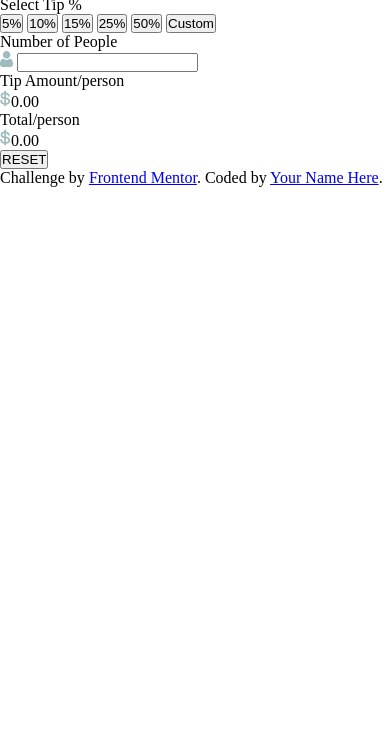
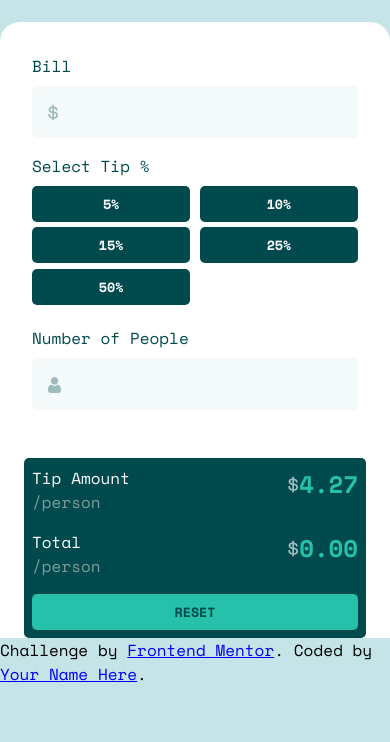
Before and after one commit to JulianIfesiokwu/Tip-Calculator, a plain HTML site: page index.html in a window 390 px wide. Shown: the part 102-844 px from the top of the page. Drawn offline with nearby package versions, Linux system fonts and the light colour scheme.

Commit message:
mobile view completed

```diff
--- a/index.html
+++ b/index.html
@@ -11,8 +11,11 @@
 <body>
 
   <div class="container">
+
+    <header>
+      <span><img class="logo" src="./images/logo.svg" alt="logo"></span>
+    </header>
     <main>
-      <span><img src="./images/logo.svg" alt="logo"></span>
 
       <section class="calculator">
         <div class="input">
@@ -27,12 +30,16 @@
 
           <div class="tip--percent">
             <p class="tip__percent__title"> Select Tip %</p>
-            <button class="tip__percentage">5%</button>
-            <button class="tip__percentage">10%</button>
-            <button class="tip__percentage">15%</button>
-            <button class="tip__percentage">25%</button>
-            <button class="tip__percentage">50%</button>
-            <button class="tip__percentage custom">Custom</button>
+
+            <div class="tip__selectors">
+              <button class="btn tip__percentage">5%</button>
+              <button class="btn tip__percentage">10%</button>
+              <button class="btn tip__percentage">15%</button>
+              <button class="btn tip__percentage">25%</button>
+              <button class="btn tip__percentage">50%</button>
+              <!-- <input type="text" class="custom" placeholder="Custom"> -->
+            </div>
+
           </div>
 
           <div class="people">
@@ -48,16 +55,16 @@
         <div class="output">
           <div class="result">
             <div class="tip__amount">
-              <p class="tip__amount">Tip Amount<span class="per__person">/person</span></p>
-              <p class="amount__payable"><span><img src="./images/icon-dollar.svg" alt=""></span>0.00</p>
+              <p class="tip__person">Tip Amount<span class="per__person">/person</span></p>
+              <p class="amount__payable"><span><img src="./images/icon-dollar.svg" alt=""></span>4.27</p>
             </div>
             <div class="total__amount">
-              <p class="total__amount">Total<span class="per__person">/person</span></p>
+              <p class="total__person">Total<span class="per__person">/person</span></p>
               <p class="amount__payable"><span><img src="./images/icon-dollar.svg" alt=""></span>0.00</p>
             </div>
           </div>
 
-          <button class="btn">RESET</button>
+          <button class="btn reset">RESET</button>
 
           </div>
 
--- a/stylesheets/smartphones.css
+++ b/stylesheets/smartphones.css
@@ -8,11 +8,157 @@
 
 :root {
 
+    font-family: 'Space Mono', monospace;
+
     --Strong-cyan: hsl(172, 67%, 45%);
 
     --Very-dark-cyan: hsl(183, 100%, 15%);
     --Dark-grayish-cyan: hsl(186, 14%, 43%);
     --Dark-grayish-cyan: hsl(184, 14%, 56%);
-    --Light-grayish-cyan: hsl(185, 41%, 84%);
-    --Light-grayish-cyan: hsl(189, 41%, 97%);
+    --Light-grayish-cyan-1: hsl(185, 41%, 84%);
+    --Light-grayish-cyan-2: hsl(189, 41%, 97%);
 }
+
+body {
+    background-color: var(--Light-grayish-cyan-1);
+}
+
+header {
+    text-align: center;
+    padding-top: 2rem;
+}
+
+main {
+    width: 100%;
+    margin-top: 2rem;
+    border-radius: 20px 20px 0 0;
+    background-color: white;
+}
+
+.logo {
+    margin: 0 auto;
+}
+
+.input {
+    padding: 2rem;
+}
+
+.bill__title {
+    color: var(--Very-dark-cyan);
+    font-weight: 500;
+    margin-bottom: 0.5rem;
+}
+
+.bill__input {
+    width: 100%;
+    background-color: var(--Light-grayish-cyan-2);
+    padding: 0.5rem 1rem;
+    border-radius: 5px;
+    margin-bottom: 1rem;
+}
+
+.bill--amount {
+    font-size: 24px;
+    font-weight: 700;
+    width: 90%;
+    border: none;
+    background-color: transparent;
+    outline: none;
+    text-align: right;
+    font-family: 'Space Mono', monospace;
+    color: var(--Very-dark-cyan);
+}
+
+.tip__selectors {
+    display: grid;
+    grid-template-columns: auto auto;
+    grid-template-rows: 1fr 1fr;
+    row-gap: 5%;
+    column-gap: 3%;
+    margin-bottom: 2rem;
+}
+
+.tip__percent__title {
+    color: var(--Very-dark-cyan);
+    font-weight: 500;
+    margin-bottom: 0.5rem;
+}
+
+.btn {
+    border-radius: 5px;
+    padding: 0.5rem 1rem;
+    border: none;
+    font-family: 'Space Mono', monospace;
+    font-weight: 700;
+}
+
+.tip__percentage {
+    color: white;
+    background-color: var(--Very-dark-cyan);
+}
+
+.custom {
+    width: 100%;
+}
+
+.people__title {
+    color: var(--Very-dark-cyan);
+    font-weight: 500;
+    margin-bottom: 0.5rem;
+}
+
+.people__input {
+    width: 100%;
+    background-color: var(--Light-grayish-cyan-2);
+    padding: 0.5rem 1rem;
+    border-radius: 5px;
+    margin-bottom: 1rem;
+}
+
+.people__amount {
+    font-size: 24px;
+    font-weight: 700;
+    width: 90%;
+    border: none;
+    background-color: transparent;
+    outline: none;
+    text-align: right;
+    font-family: 'Space Mono', monospace;
+    color: var(--Very-dark-cyan);
+}
+
+.output {
+    background-color: var(--Very-dark-cyan);
+    border-radius: 5px;
+    padding: 0.5rem;
+    margin: 0 1.5rem;
+}
+
+.tip__amount, .total__amount {
+    display: flex;
+    flex-direction: row;
+    justify-content: space-between;
+    margin-bottom: 1rem;
+}
+
+.tip__person, .total__person {
+    color: white;
+}
+
+.per__person {
+    display: block;
+    color: var(--Dark-grayish-cyan)
+}
+
+.amount__payable {
+    font-size: 24px;
+    font-weight: 700;
+    color: var(--Strong-cyan);
+}
+
+.reset {
+    width: 100%;
+    background-color: var(--Strong-cyan);
+    font-weight: 700;
+    color: var(--Very-dark-cyan);
+}
```
